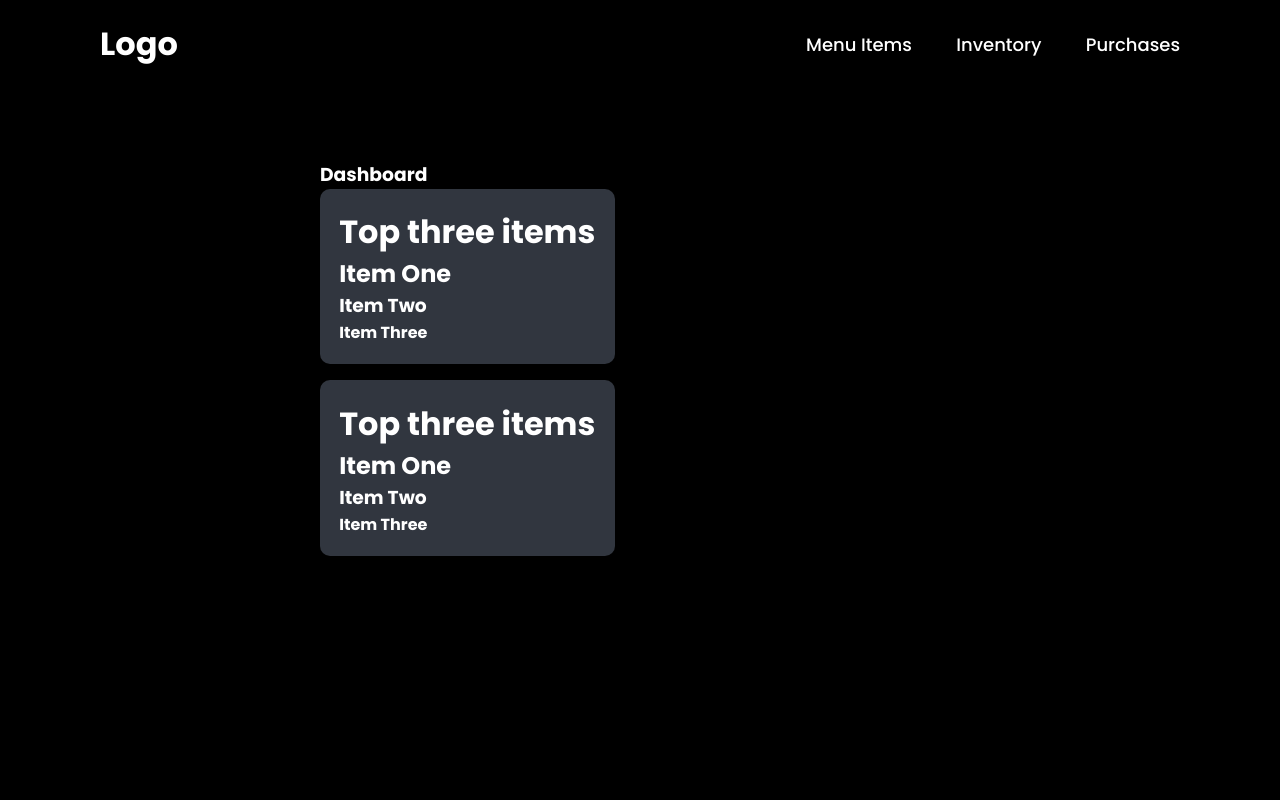
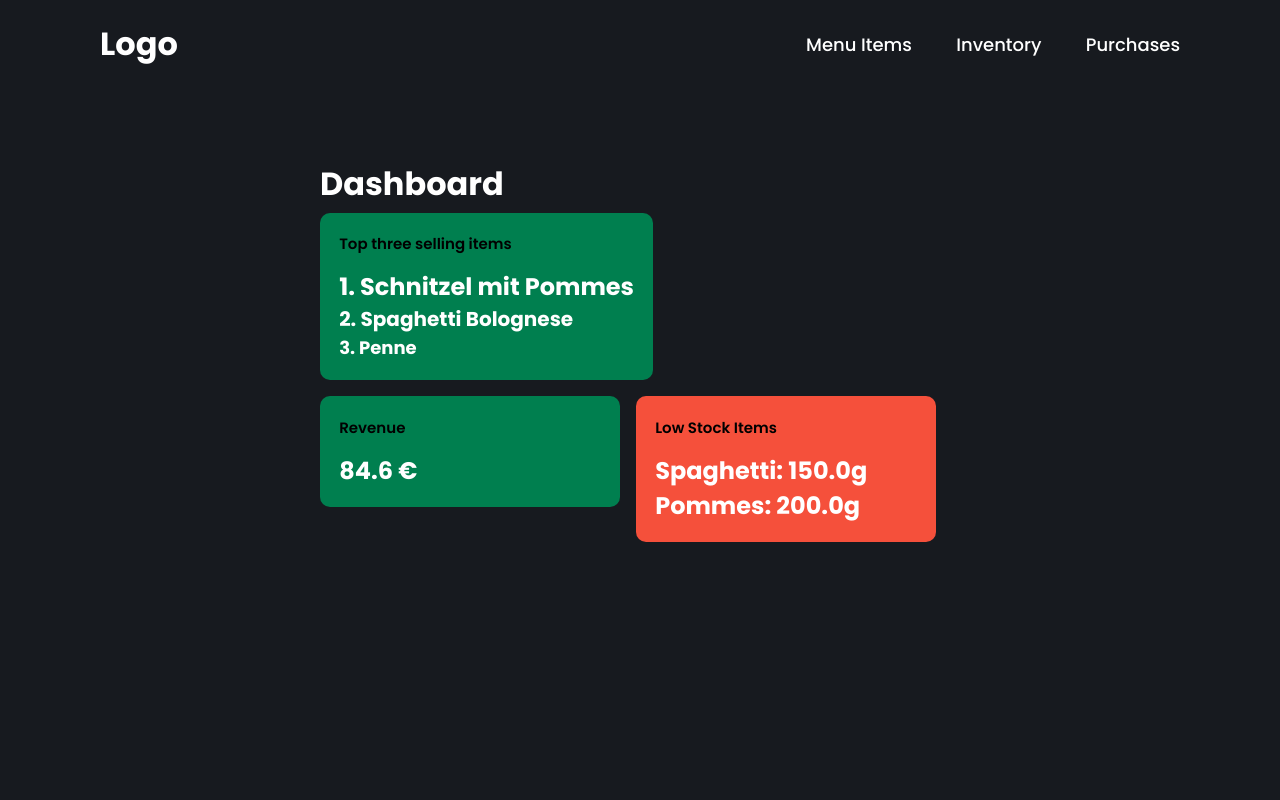
Before and after one commit to FreiLacke-Frederik/django-portfolio-project, a Django app: page / in a window 1280 px wide; the page is wider, and only the part inside the window is pictured. Run offline with Django 5.2, Linux system fonts and the light colour scheme; data comes from the database, SQL or seed files in the repository; both versions use the stored data as it was after the commit.

Commit message:
Dashboard finished

```diff
--- a/django_delights/restaurant/views.py
+++ b/django_delights/restaurant/views.py
@@ -21,13 +21,14 @@ class Dashboard(TemplateView):
                 purchase_amount[purchase[0]] += purchase[1]
 
         top_three_sales = sorted(purchase_amount.items(), key=lambda x: x[1], reverse=True)[:3]
-        revenue = Purchase.objects.aggregate(revenue=Sum("price"))
+        revenue = round(Purchase.objects.aggregate(revenue=Sum("price"))["revenue"], 4)
 
         low_ingredients = {}
-        for ingredient in Ingredient.objects.values_list("ingredient_name", "ingredient_amount"):
+        for ingredient in Ingredient.objects.order_by("ingredient_amount").values_list("ingredient_name", "ingredient_amount"):
             if ingredient[1] < 500:
                 low_ingredients[ingredient[0]] = ingredient[1]
 
         context["top_three_sales"] = top_three_sales
         context["revenue"] = revenue
-        context["low_ingredients"] = low_ingredients
+        context["low_stock_items"] = low_ingredients
+        return context
--- a/django_delights/static/restaurant/styles.css
+++ b/django_delights/static/restaurant/styles.css
@@ -9,7 +9,7 @@
 
 body {
   min-height: 100vh;
-  background-color: black;
+  background-color: #171a1f;
 }
 
 .header {
@@ -64,21 +64,76 @@ body {
 
 .card--wrapper {
   display: flex;
-  flex-direction: column;
+  flex-direction: row;
   gap: 1rem;
   position: relative;
+  flex-wrap: wrap;
   width:50vw;
-  flex-wrap: wrap;
+  cursor: default;
 }
 
 .top-three-card {
-  background-color: #31363F;
+  background-color: #007F4F;
   border-radius: 10px;
   padding: 1.2rem;
   width: fit-content;
+  min-width: 300px;
   height: fit-content;
+  transition: all .3s ease-in-out;
 }
 
-h1, h2, h3, h4 {
+.top-three-card:hover{
+  transform: translateY(-5px);
+}
+
+.revenue-card {
+  background-color: #007F4F;
+  border-radius: 10px;
+  padding: 1.2rem;
+  width: fit-content;
+  min-width: 300px;
+  height: fit-content;
+  transition: all .3s ease-in-out;
+}
+
+.revenue-card:hover{
+  transform: translateY(-5px);
+}
+
+.lowstock-card {
+  background-color: #F5503B;
+  border-radius: 10px;
+  padding: 1.2rem;
+  width: fit-content;
+  min-width: 300px;
+  height: fit-content;
+  transition: all .3s ease-in-out;
+}
+
+.lowstock-card:hover{
+  transform: translateY(-5px);
+}
+
+.card-title {
+  font-size: 15px;
+  font-weight: 600;
+  position:relative;
+  padding-bottom: 14px;
+}
+
+.card--wrapper h1, h2, h3, h4 {
   color: white;
 }
+
+.card--wrapper h3 {
+  font-size: 20px;
+}
+
+.card--wrapper h4 {
+  font-size: 18px;
+}
+
+.dashboard-title {
+  font-size: 32px;
+  padding-bottom: 5px;
+}
--- a/django_delights/templates/base.html
+++ b/django_delights/templates/base.html
@@ -11,7 +11,7 @@
 
 <body>
     <header class="header">
-        <a href="#" class="logo">Logo</a>
+        <a href="/" class="logo">Logo</a>
 
         <nav class="navbar">
             <a href="#">Menu Items</a>
--- a/django_delights/templates/dashboard.html
+++ b/django_delights/templates/dashboard.html
@@ -3,30 +3,44 @@
 
 {% block content %}
 <div class="card--container">
-    <h3>Dashboard</h3>
+    <h3 class="dashboard-title">Dashboard</h3>
 
     <div class="card--wrapper">
         <div class="top-three-card">
             <div class="card--header">
-                <h1>Top three items</h1>
+                <h5 class="card-title">Top three selling items</h5>
             </div>
             <div class="card--content">
-                <h2>Item One</h2>
-                <h3>Item Two</h3>
-                <h4>Item Three</h4>
+                {% if top_three_sales|length == 3 %}
+                <h2>1. {{top_three_sales.0.0}}</h2>
+                <h3>2. {{top_three_sales.1.0}}</h3>
+                <h4>3. {{top_three_sales.2.0}}</h4>
+                {% elif top_three_sales|length == 2 %}
+                <h2>1. {{top_three_sales.0.0}}</h2>
+                <h3>2. {{top_three_sales.1.0}}</h3>
+                {% elif top_three_sales|length == 1 %}
+                <h2>1. {{top_three_sales.0.0}}</h2>
+                {% endif %}
             </div>
         </div>
-        <div class="top-three-card">
+        <div class="revenue-card">
             <div class="card--header">
-                <h1>Top three items</h1>
+                <h5 class="card-title">Revenue</h5>
             </div>
             <div class="card--content">
-                <h2>Item One</h2>
-                <h3>Item Two</h3>
-                <h4>Item Three</h4>
+                <h2>{{revenue}} €</h2>
             </div>
         </div>
-
+        <div class="lowstock-card">
+            <div class="card--header">
+                <h5 class="card-title">Low Stock Items</h5>
+            </div>
+            <div class="card--content">
+                {% for key, value in low_stock_items.items %}
+                <h2>{{key}}: {{value}}g</h2>
+                {% endfor %}
+            </div>
+        </div>
     </div>
 </div>
 {% endblock %}
```
Also changed, not shown: django_delights/db.sqlite3.
